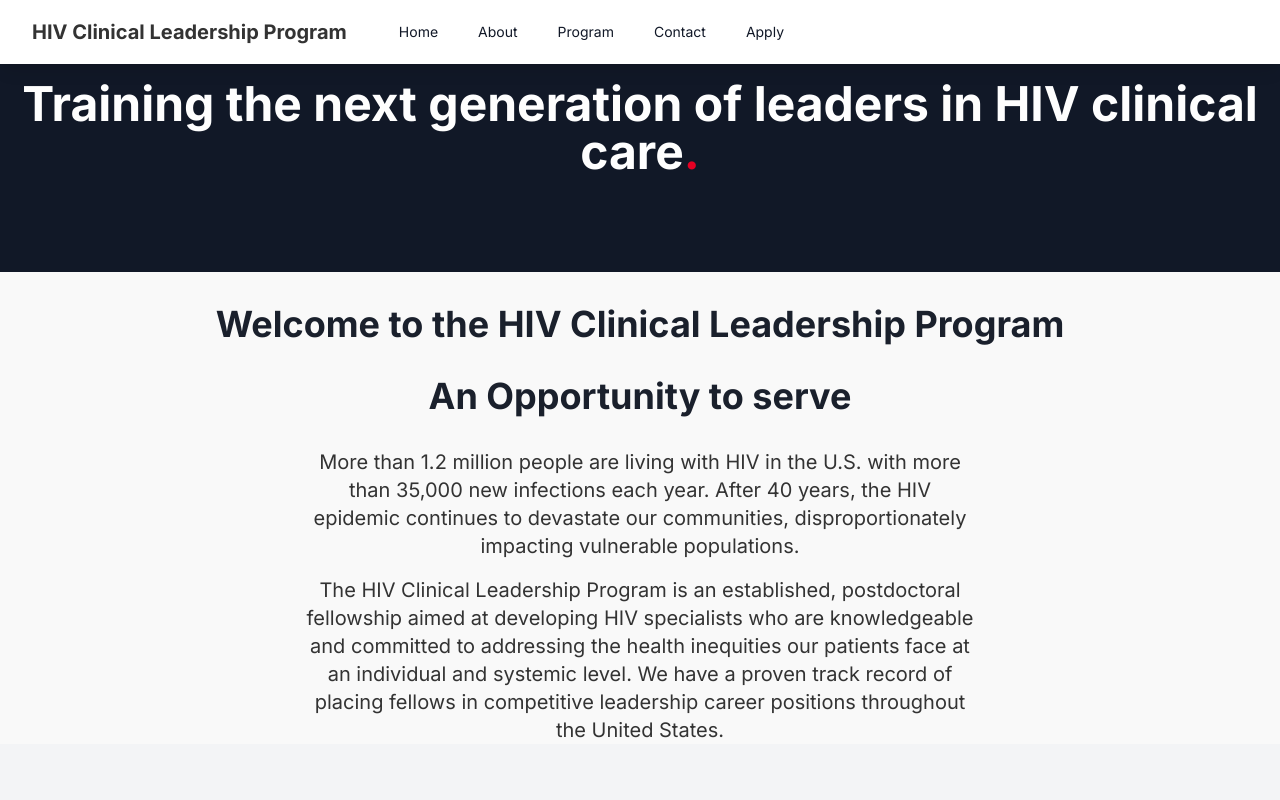
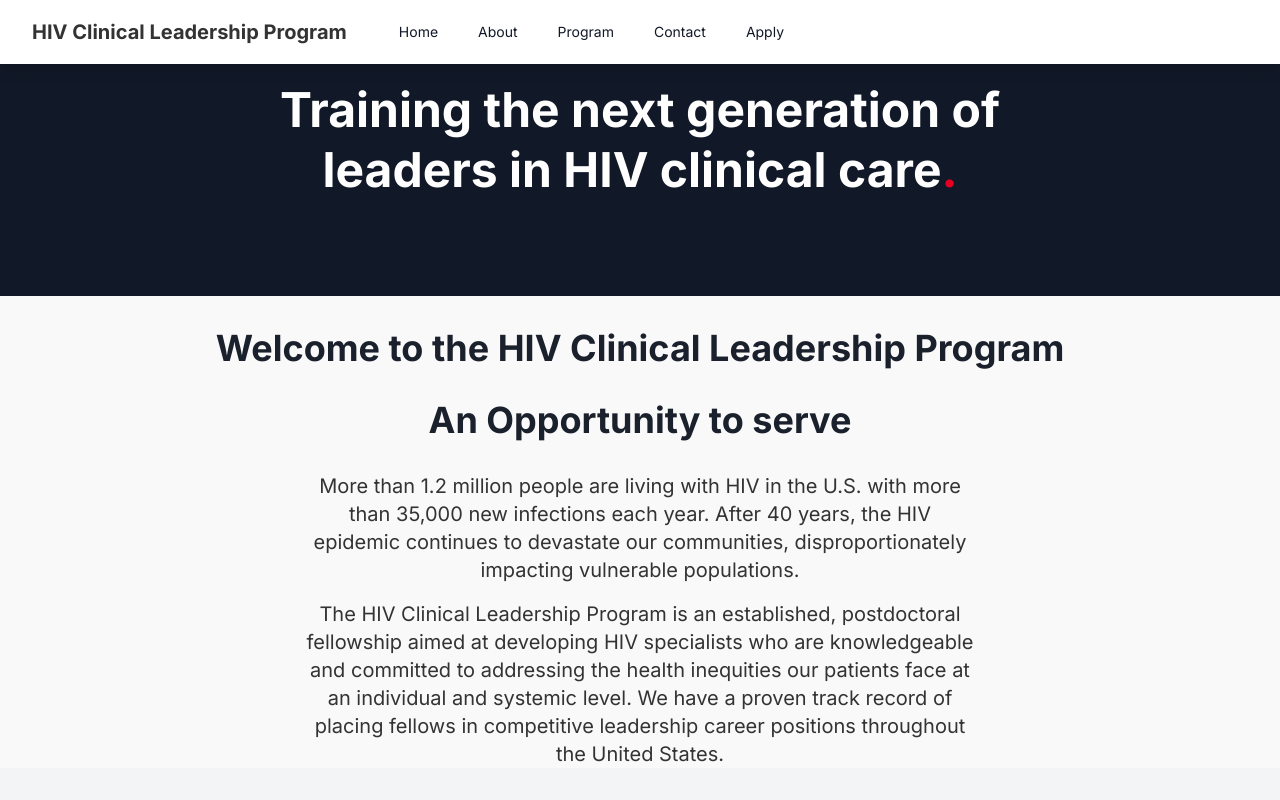
Before and after one commit to jusbuckingham/hiv-fellowship, a Next.js app: page / in a window 1280 px wide. Shown: the top 800 px of the page. Built offline with nearby package versions, Linux system fonts and the light colour scheme.

Commit message:
centering the header on the home page still have to do the others

```diff
--- a/src/pages/index.tsx
+++ b/src/pages/index.tsx
@@ -15,8 +15,8 @@ export default function Home() {
       <Navbar />
 
       <main>
-        <section className="bg-gray-900 text-white text-center py-20">
-          <h1 className="text-5xl font-bold mb-4">
+        <section className="bg-gray-900 text-white text-center py-20 px-4">
+          <h1 className="text-5xl font-bold mb-4 max-w-screen-md mx-auto leading-tight">
             Training the next generation of leaders in HIV clinical care<span className="text-red-600">.</span>
           </h1>
         </section>
```
